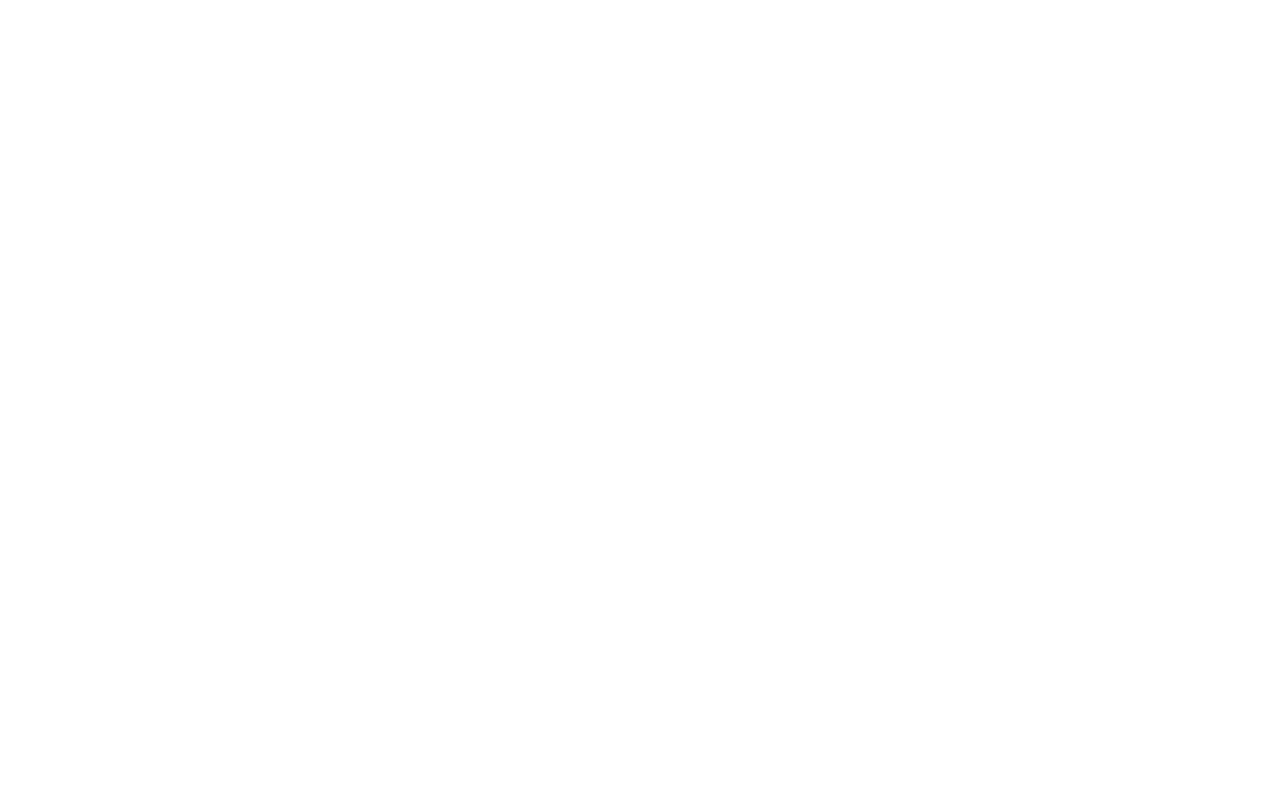
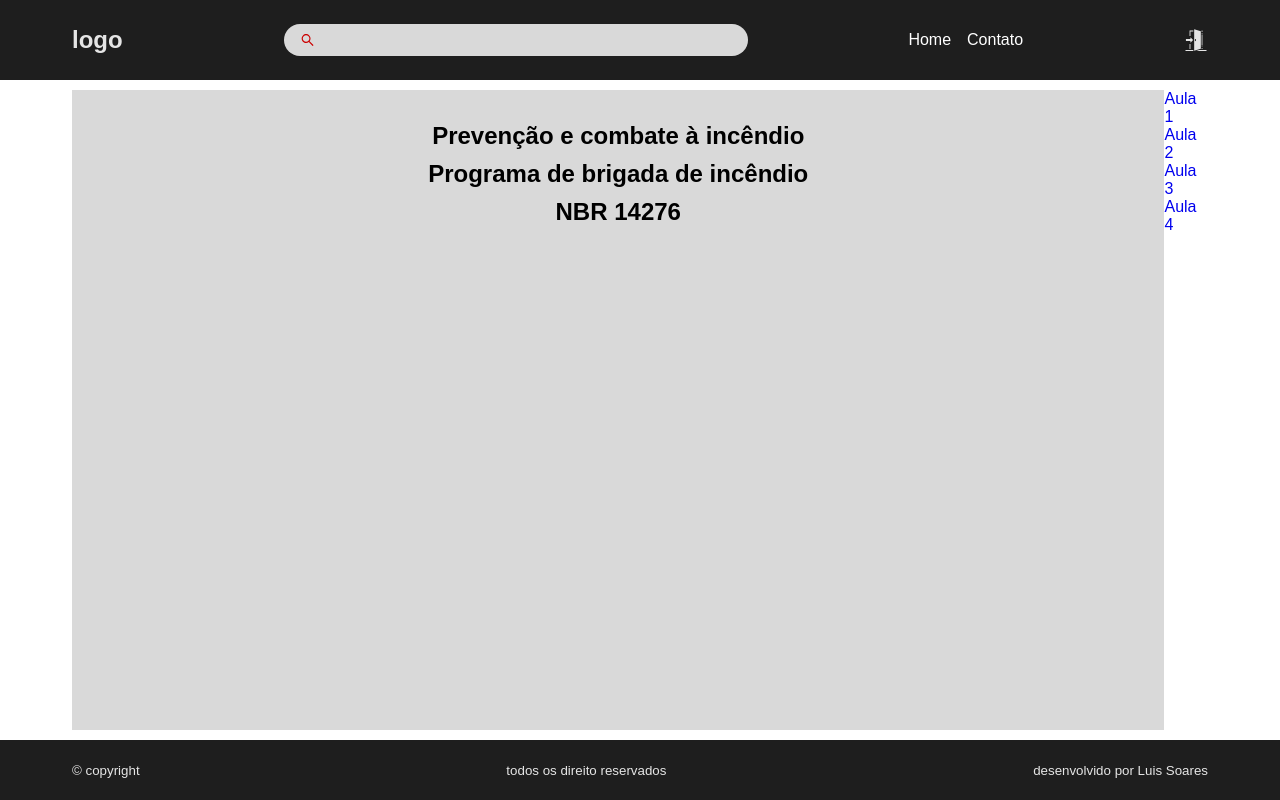
Before and after one commit to luiszkm/formationBrigade, a React (Vite) app: page /aula in a window 1280 px wide. Before the commit this address had no page. Built offline with nearby package versions, Linux system fonts and the light colour scheme.

Commit message:
add page classRoom

```diff
--- a/src/components/Card/index.tsx
+++ b/src/components/Card/index.tsx
@@ -2,6 +2,7 @@
 import { Container, ClassInfo, ClassItem } from "./styles";
 
 import { AiOutlinePlayCircle } from "react-icons/ai"
+import { Link } from "react-router-dom";
 
 
 
@@ -35,10 +36,11 @@
           </ClassItem>
 
         </div>
-
-        <Button icon={<AiOutlinePlayCircle size={20} />}
-          title="Ir à aula">
-        </Button>
+        <Link to='aula'>
+          <Button icon={<AiOutlinePlayCircle size={20} />}
+            title="Ir à aula">
+          </Button>
+        </Link>
       </ClassInfo>
 
     </Container>
--- /dev/null
+++ b/src/components/Cover/Styles.ts
@@ -0,0 +1,12 @@
+import styled from "styled-components";
+
+export const Container = styled.main`
+  background: ${({theme})=> theme.COLORS.GRAY_400};
+  width: 100%;
+  min-height: 100%;
+  display: flex;
+  flex-direction: column;
+  align-items: center;
+  gap: 1rem;
+  padding: 3.2rem;
+`
--- /dev/null
+++ b/src/components/Cover/index.tsx
@@ -0,0 +1,14 @@
+import { Container } from "./Styles";
+
+
+export function Cover() {
+
+  return (
+    <Container>
+      <h1>Prevenção e combate à incêndio</h1>
+      <h2>Programa de brigada de incêndio </h2>
+      <h2>NBR 14276</h2>
+
+    </Container>
+  )
+}
--- a/src/components/Header/index.tsx
+++ b/src/components/Header/index.tsx
@@ -12,8 +12,8 @@
         <SearchBar />
         <nav>
           <ul>
-            <a href="#"><li>Home</li></a>
-            <a href="#"><li>Contato</li></a>
+            <Link to='/'><li>Home</li></Link>
+            <Link to='/'><li>Contato</li></Link>
           </ul>
         </nav>
 
--- /dev/null
+++ b/src/pages/ClassRoom/index.tsx
@@ -0,0 +1,32 @@
+import { Link } from "react-router-dom";
+import { Cover } from "../../components/Cover";
+import { Footer } from "../../components/Footer";
+import { Header } from "../../components/Header";
+import { Container } from "./styles";
+
+
+
+
+export function ClassRoom() {
+
+  return (
+    <Container>
+      <Header />
+      <section>
+      <Cover/>
+
+        <aside>
+          <nav>
+            <ul>
+              <Link to='#'><li>Aula 1</li></Link>
+              <Link to='#'><li>Aula 2</li></Link>
+              <Link to='#'><li>Aula 3</li></Link>
+              <Link to='#'><li>Aula 4</li></Link>
+            </ul>
+          </nav>
+        </aside>
+      </section>
+      <Footer />
+    </Container>
+  )
+}
--- /dev/null
+++ b/src/pages/ClassRoom/styles.ts
@@ -0,0 +1,17 @@
+import styled from "styled-components";
+
+export const Container = styled.div`
+  width: 100%;
+  min-height: 100vh;
+  display: flex;
+  flex-direction: column;
+  align-items: center;
+  justify-content: space-between;
+
+  >section{
+    display: flex;
+    min-height: 80vh;
+    width: 100%;
+    max-width: 1136px;
+  }
+`
--- a/src/routes/app.routes.tsx
+++ b/src/routes/app.routes.tsx
@@ -2,7 +2,7 @@
 
 import { Home } from "../pages/Home";
 import { SingIn } from "../pages/SingIn";
-
+import{ ClassRoom} from "../pages/ClassRoom"
 
 
 export function AppRoutes (){
@@ -10,6 +10,7 @@
     <Routes>
       <Route path="/" element ={<Home/>}/>
       <Route path="/login" element ={<SingIn/>}/>
+      <Route path="/aula" element ={<ClassRoom/>}/>
     </Routes>
   )
 }
```
